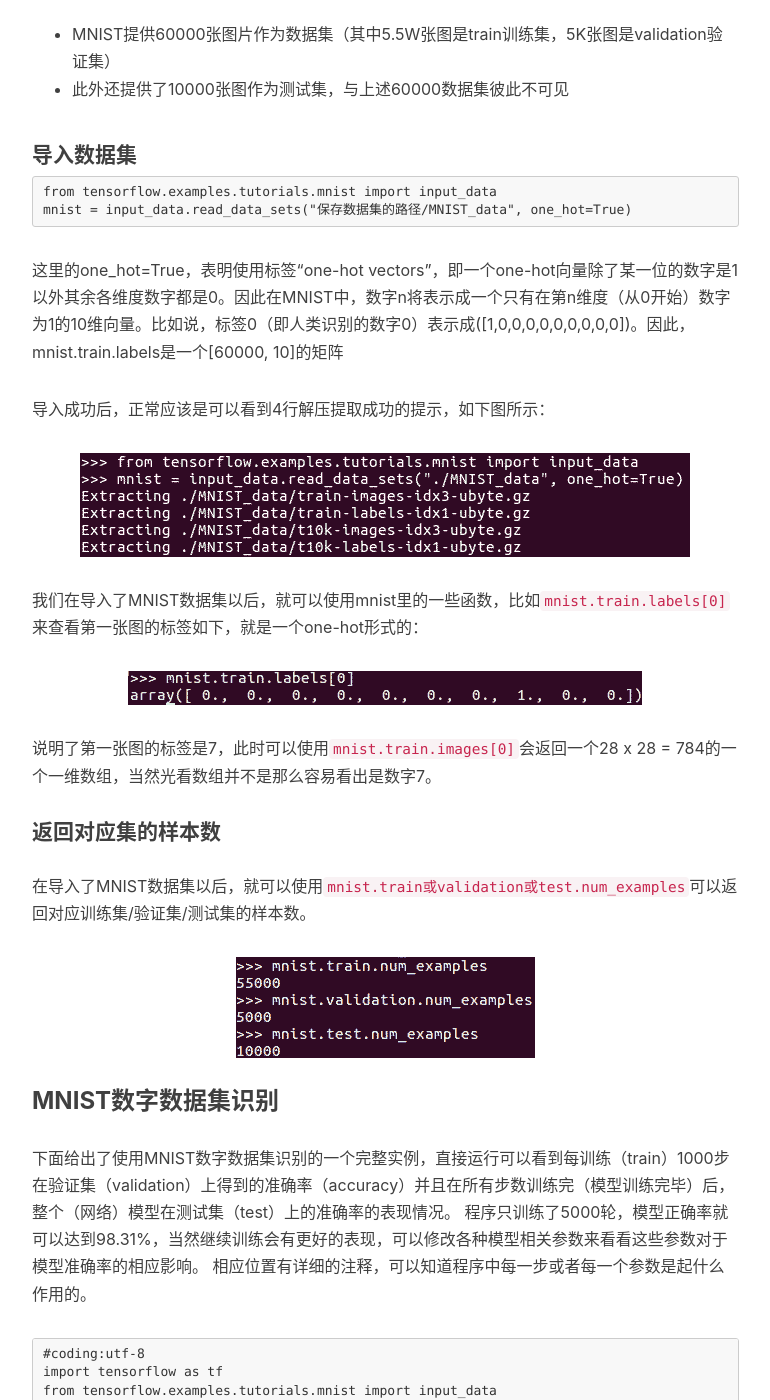
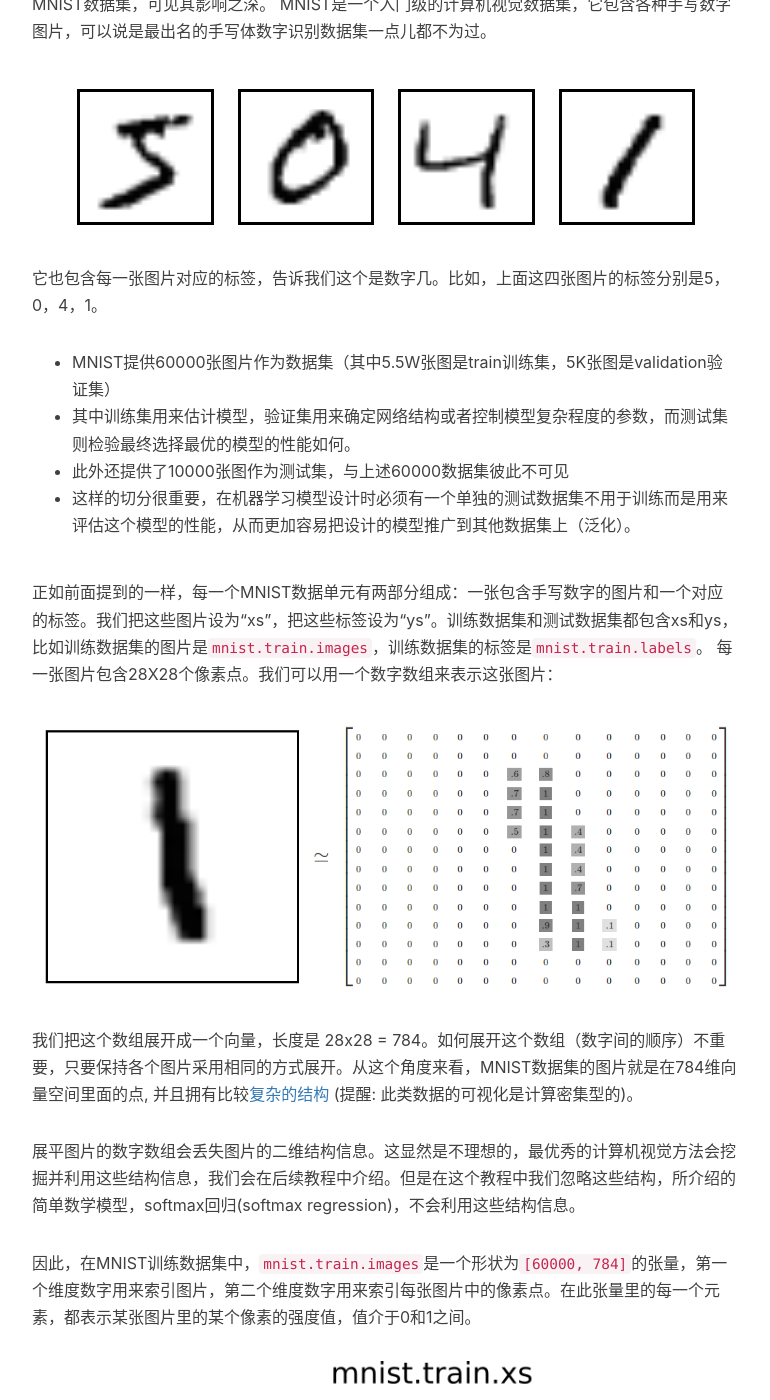
Before and after one commit to primetong/primetong.github.io, a Jekyll site: the page built from _posts/2018-04-06-tensorflow-MNIST-model-persistence.markdown, in a window 1280 px wide and 1400 px high, scrolled down 876 px. Shown: the whole window, without its empty margins (233-1003 px from the left). Built offline with Jekyll 4.4.1, drawn with Linux system fonts in a browser that asks for light colours; nearby versions of some CDN libraries; comment, search, counter and statistics services are not loaded; some of the changed text lies outside the part shown.

Commit message:
Post tensorflow-mnist-model-persistence

````diff
--- a/_posts/2018-04-06-tensorflow-MNIST-model-persistence.markdown
+++ b/_posts/2018-04-06-tensorflow-MNIST-model-persistence.markdown
@@ -14,16 +14,42 @@
 ## MNIST数字数据集识别
 
 ### MNIST数据集
-现在几乎每个深度学习的入门样例都是MNIST数据集，可见其影响之深，可以说是最出名的手写体数字识别数据集一点儿都不为过。
+当我们开始学习编程的时候，第一件事往往是学习打印"Hello World"。就好比编程入门有Hello World，机器学习入门有MNIST。深度学习当然也是啦，现在几乎每个深度学习的入门样例都是MNIST数据集，可见其影响之深。
+MNIST是一个入门级的计算机视觉数据集，它包含各种手写数字图片，可以说是最出名的手写体数字识别数据集一点儿都不为过。
+
+![Mnist_img](/img/in-post/tensorflow-mnist-model-persistence/mnist_img.png)
+
+它也包含每一张图片对应的标签，告诉我们这个是数字几。比如，上面这四张图片的标签分别是5，0，4，1。
 - MNIST提供60000张图片作为数据集（其中5.5W张图是train训练集，5K张图是validation验证集）
+- 其中训练集用来估计模型，验证集用来确定网络结构或者控制模型复杂程度的参数，而测试集则检验最终选择最优的模型的性能如何。
 - 此外还提供了10000张图作为测试集，与上述60000数据集彼此不可见
+- 这样的切分很重要，在机器学习模型设计时必须有一个单独的测试数据集不用于训练而是用来评估这个模型的性能，从而更加容易把设计的模型推广到其他数据集上（泛化）。
+
+正如前面提到的一样，每一个MNIST数据单元有两部分组成：一张包含手写数字的图片和一个对应的标签。我们把这些图片设为“xs”，把这些标签设为“ys”。训练数据集和测试数据集都包含xs和ys，比如训练数据集的图片是`mnist.train.images`，训练数据集的标签是`mnist.train.labels`。
+每一张图片包含28X28个像素点。我们可以用一个数字数组来表示这张图片：
+
+![Mnist-matrix](/img/in-post/tensorflow-mnist-model-persistence/mnist-matrix.png)
+
+我们把这个数组展开成一个向量，长度是 28x28 = 784。如何展开这个数组（数字间的顺序）不重要，只要保持各个图片采用相同的方式展开。从这个角度来看，MNIST数据集的图片就是在784维向量空间里面的点, 并且拥有比较[复杂的结构](http://colah.github.io/posts/2014-10-Visualizing-MNIST/) (提醒: 此类数据的可视化是计算密集型的)。
+
+展平图片的数字数组会丢失图片的二维结构信息。这显然是不理想的，最优秀的计算机视觉方法会挖掘并利用这些结构信息，我们会在后续教程中介绍。但是在这个教程中我们忽略这些结构，所介绍的简单数学模型，softmax回归(softmax regression)，不会利用这些结构信息。
+
+因此，在MNIST训练数据集中，`mnist.train.images`是一个形状为`[60000, 784]`的张量，第一个维度数字用来索引图片，第二个维度数字用来索引每张图片中的像素点。在此张量里的每一个元素，都表示某张图片里的某个像素的强度值，值介于0和1之间。
+
+![Mnist-train-xs](/img/in-post/tensorflow-mnist-model-persistence/mnist-train-xs.png)
+
+相对应的MNIST数据集的标签是介于0到9的数字，用来描述给定图片里表示的数字。为了用于这个教程，我们使标签数据是"one-hot vectors"。 一个one-hot向量除了某一位的数字是1以外其余各维度数字都是0。因此在MNIST中，数字n将表示成一个只有在第n维度（从0开始）数字为1的10维向量。比如说，标签0（即人类识别的数字0）表示成([1,0,0,0,0,0,0,0,0,0])。因此，`mnist.train.labels`是一个`[60000, 10]`的矩阵。
+
+![Mnist-train-ys](/img/in-post/tensorflow-mnist-model-persistence/mnist-train-ys.png)
+
+MNIST数据集的官网是[Yann LeCun's website](http://yann.lecun.com/exdb/mnist/)。可以通过官网下载，当然也可以通过[我的GitHub](https://github.com/primetong/LearningCollectionOfWitt/tree/master/2017.TensorFlow%26Python/5.tf_mnist_model_persistence/mnist_without_model_persistence/MNIST_data)下载，除此之外还有一些小DEMO提供给大家。
 
 #### 导入数据集
 ```Python
 from tensorflow.examples.tutorials.mnist import input_data
 mnist = input_data.read_data_sets("保存数据集的路径/MNIST_data", one_hot=True)
 ```
-这里的one_hot=True，表明使用标签“one-hot vectors”，即一个one-hot向量除了某一位的数字是1以外其余各维度数字都是0。因此在MNIST中，数字n将表示成一个只有在第n维度（从0开始）数字为1的10维向量。比如说，标签0（即人类识别的数字0）表示成([1,0,0,0,0,0,0,0,0,0])。因此，mnist.train.labels是一个[60000, 10]的矩阵
+这里的one_hot=True，表明使用标签“one-hot vectors”。
 
 导入成功后，正常应该是可以看到4行解压提取成功的提示，如下图所示：
 
````
Also changed, not shown: img/in-post/tensorflow-mnist-model-persistence/mnist-matrix.png (added), img/in-post/tensorflow-mnist-model-persistence/mnist-train-xs.png (added), img/in-post/tensorflow-mnist-model-persistence/mnist-train-ys.png (added), img/in-post/tensorflow-mnist-model-persistence/mnist_img.png (added).
